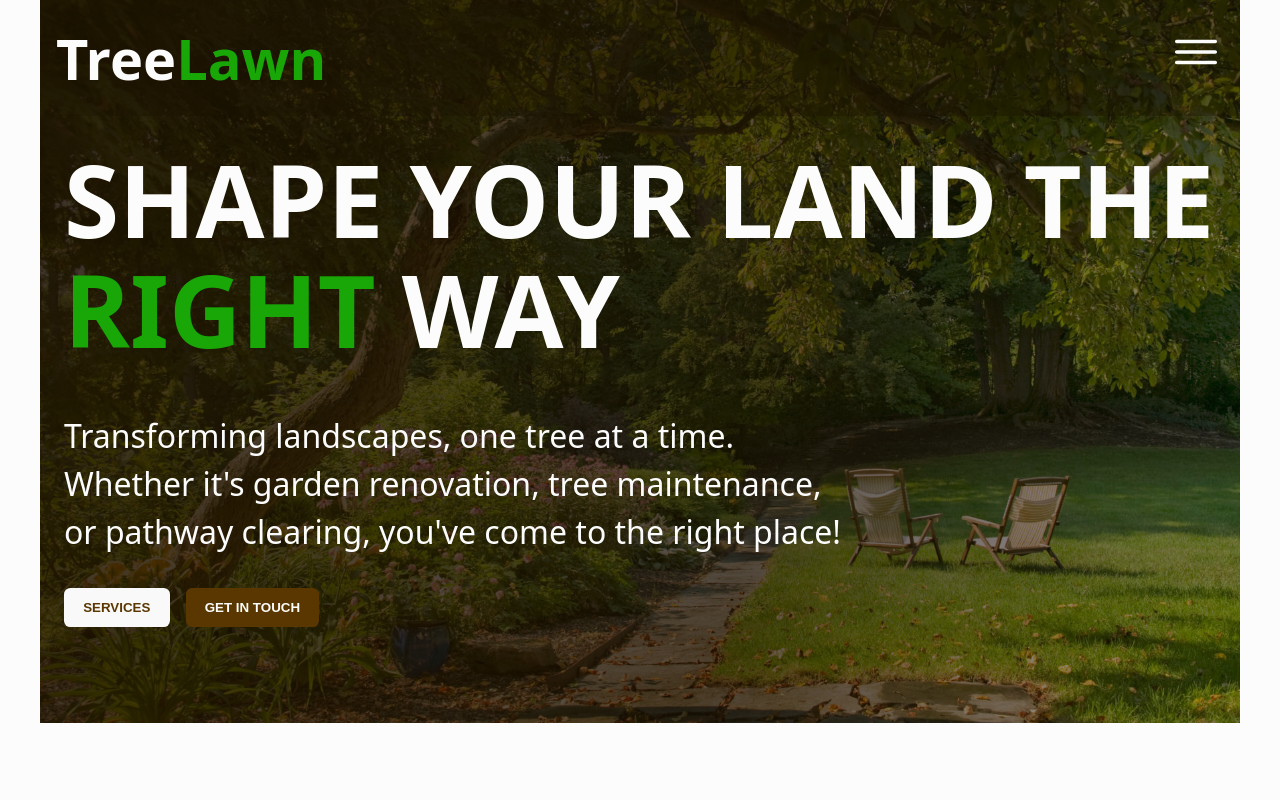
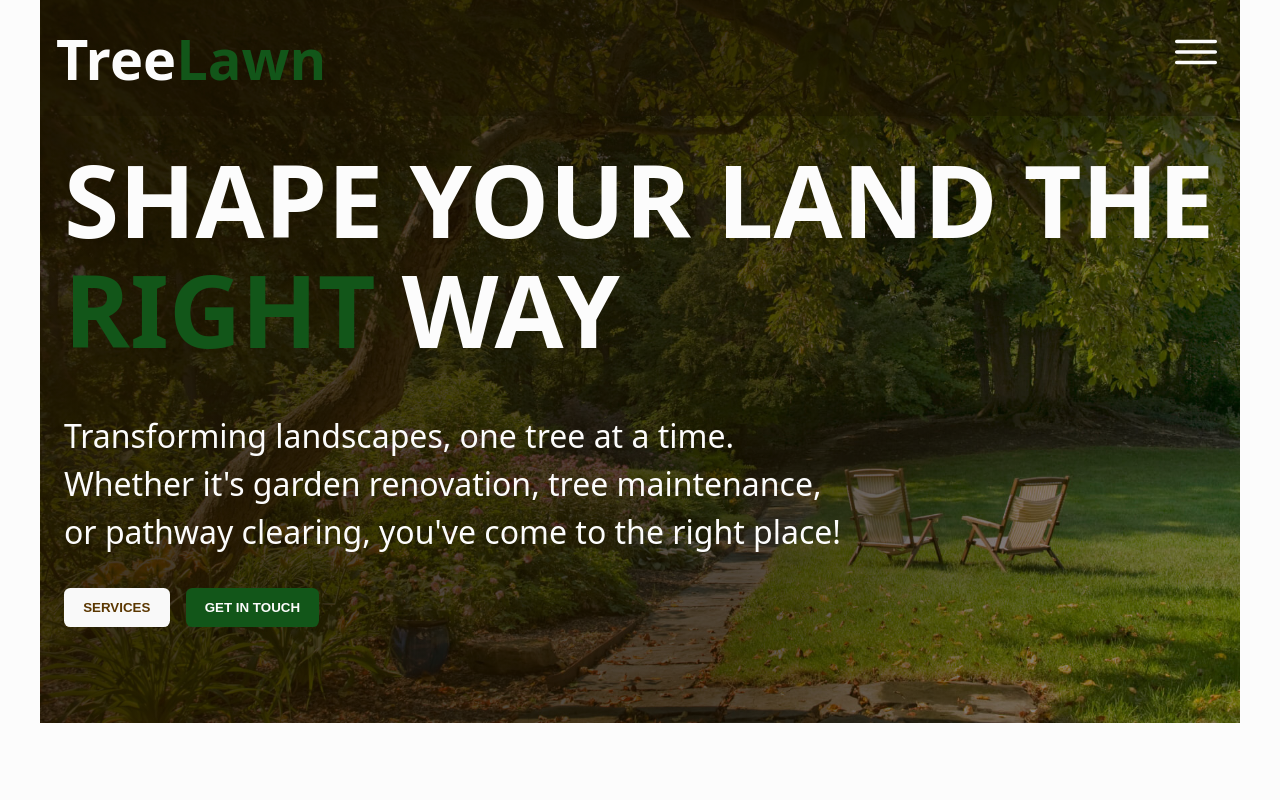
Before and after one commit to KramYengir/treelawn, a React (Vite) app: page / in a window 1280 px wide. Shown: the top 800 px of the page. Built offline with nearby package versions, Linux system fonts and the light colour scheme; a web font is replaced by a local one.

Commit message:
change primary & accent color

```diff
--- a/src/index.css
+++ b/src/index.css
@@ -3,10 +3,10 @@
 :root {
   /** COLORS **/
   /* --clr-primary: #125619; */
-  --clr-primary: #18a706;
+  --clr-primary: #125619;
   --clr-light: #fcfcfc;
   --clr-dark: #5b3700;
-  --clr-accent: #4bdf5f;
+  --clr-primary-accent: #2ac53a;
 
   /** FONT SIZES **/
   --fs-900: clamp(5rem, 10vw + 1rem, 9.375rem);
@@ -125,7 +125,7 @@ h2 {
 }
 
 .btn-primary {
-  background: var(--clr-dark);
+  background: var(--clr-primary);
   color: var(--clr-light);
   /* border: 1px solid var(--clr-light); */
 }
```
